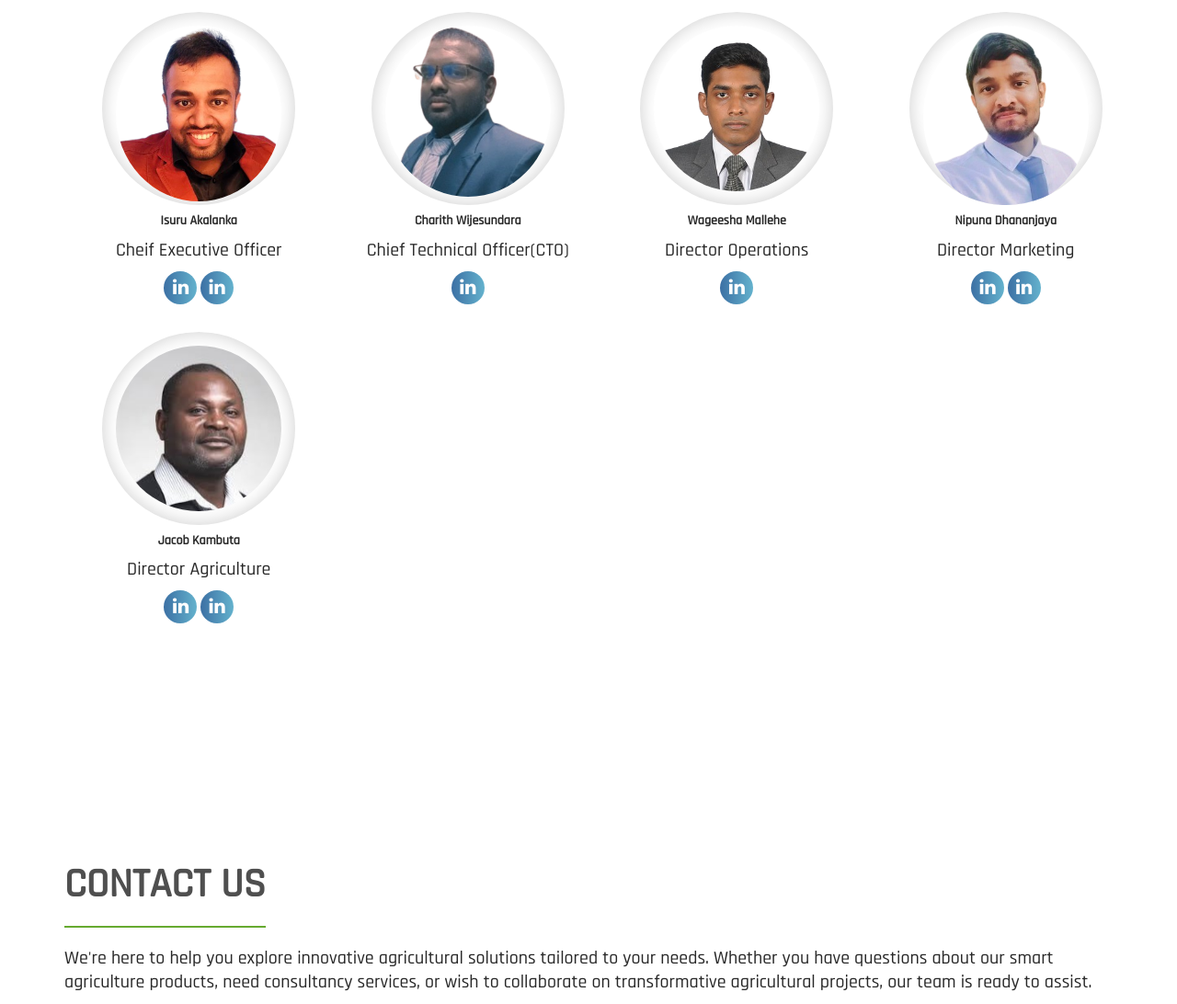
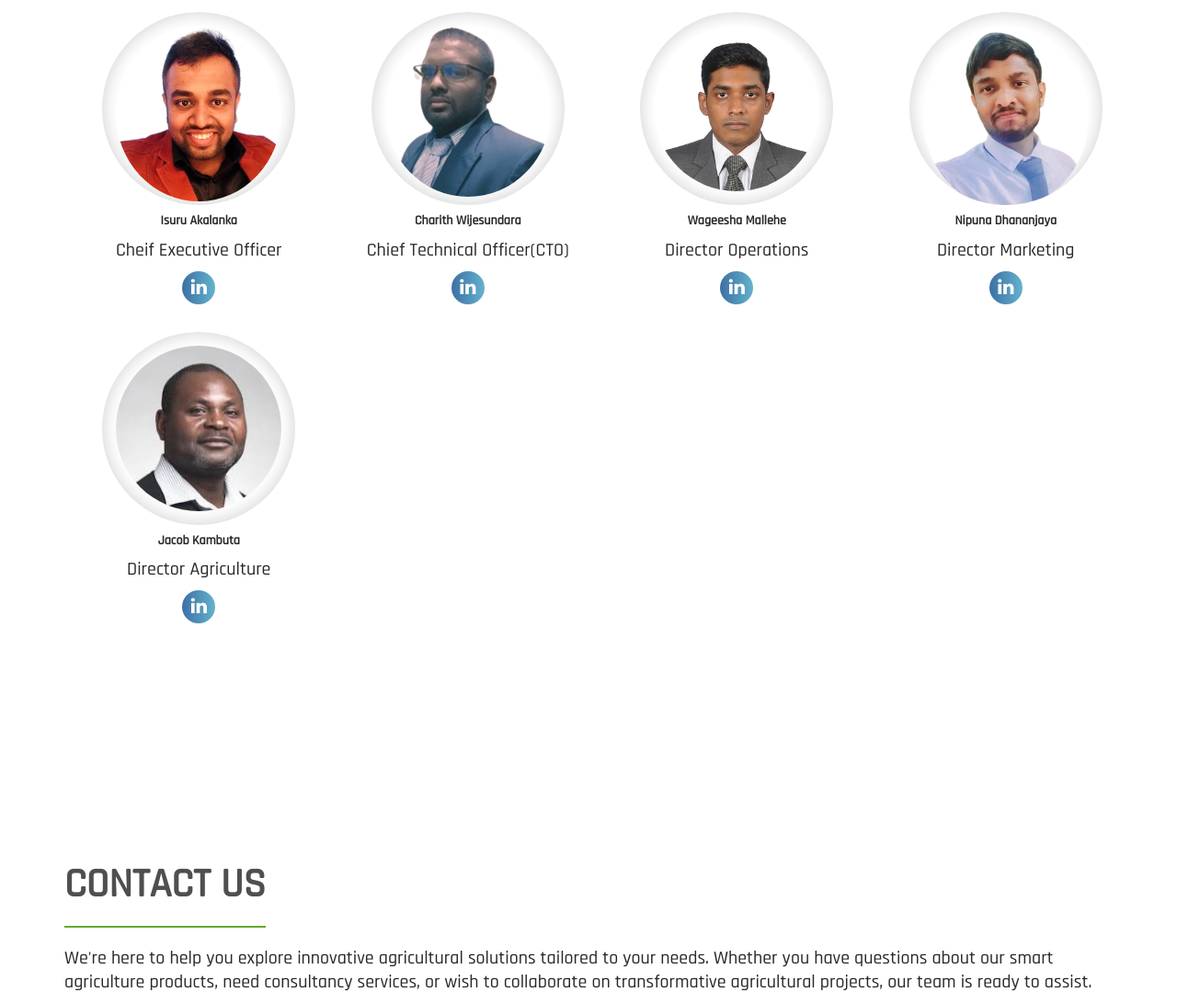
Before and after one commit to Vioneta/Vioneta.github.io, a plain HTML site: page index.html in a window 1280 px wide. Shown: the part 4068-5160 px from the top of the page at 92% size. Drawn offline with Linux system fonts and the light colour scheme.

Commit message:
Update index.html

```diff
--- a/index.html
+++ b/index.html
@@ -349,7 +349,7 @@
                 <ul class="social">
                   <!-- <li><a href="#"><i class="fa fa-facebook"></i></a></li>
                   <li><a href="#"><i class="fa fa-twitter"></i></a></li> -->
-                  <li><a href="#"><i class="fa fa-linkedin"></i></a></li>
+<!--                   <li><a href="#"><i class="fa fa-linkedin"></i></a></li> -->
                   <li><a href="https://www.linkedin.com/in/isuru-wijesundara-53aaa264/"><i class="fa fa-linkedin"></i></a></li>
                 </ul>
               </div>
@@ -414,7 +414,7 @@
                 <ul class="social">
                   <!-- <li><a href="#"><i class="fa fa-facebook"></i></a></li>
                   <li><a href="#"><i class="fa fa-twitter"></i></a></li> -->
-                  <li><a href="#"><i class="fa fa-linkedin"></i></a></li>
+<!--                   <li><a href="#"><i class="fa fa-linkedin"></i></a></li> -->
                   <li><a href="https://www.linkedin.com/in/nipuna-wijesundara-9a952618b/"><i class="fa fa-linkedin"></i></a></li>
                 </ul>
               </div>
@@ -429,7 +429,7 @@
                   <p>Director Agriculture </p>
                 </div>
                 <ul class="social">
-                  <li><a href="#"><i class="fa fa-linkedin"></i></a></li>
+<!--                   <li><a href="#"><i class="fa fa-linkedin"></i></a></li> -->
                   <li><a href="https://www.linkedin.com/in/jacob-kambuta-76511471/"><i class="fa fa-linkedin"></i></a></li>
                 </ul>
               </div>
```
